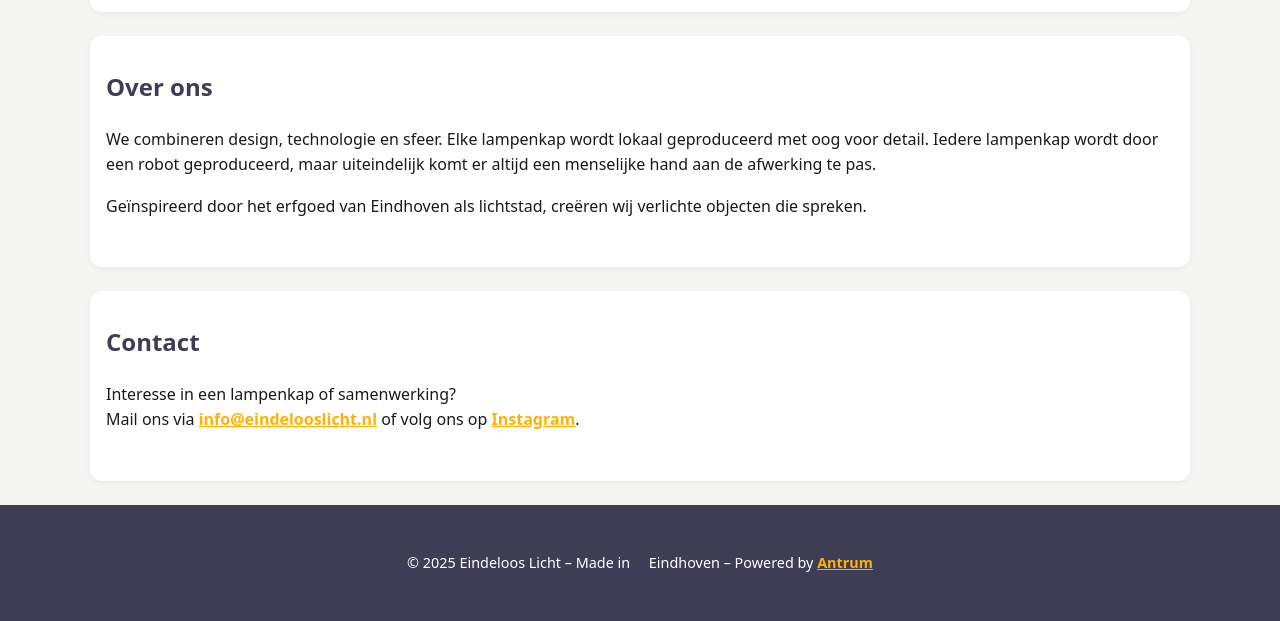
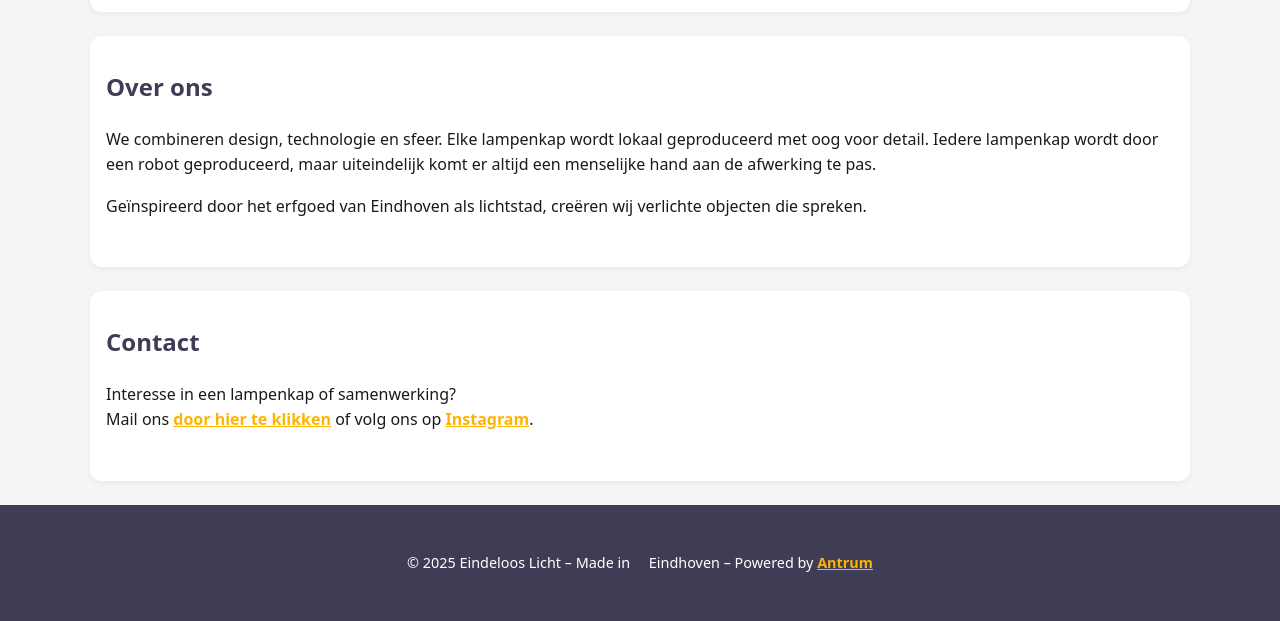
Before and after one commit to AntrumTechnologies/eindelooslicht, a Jekyll site: the page built from index.markdown, in a window 1280 px wide. Shown: the part 953-1574 px from the top of the page. Built offline with Jekyll 4.4.1, drawn with Linux system fonts in a browser that asks for light colours; some web fonts are replaced.

Commit message:
Update contact info

```diff
--- a/Gemfile
+++ b/Gemfile
@@ -31,3 +31,5 @@ gem "wdm", "~> 0.1", :platforms => [:mingw, :x64_mingw, :mswin]
 # Lock `http_parser.rb` gem to `v0.6.x` on JRuby builds since newer versions of the gem
 # do not have a Java counterpart.
 gem "http_parser.rb", "~> 0.6.0", :platforms => [:jruby]
+
+gem 'jekyll-email-protect'
--- a/_config.yml
+++ b/_config.yml
@@ -19,17 +19,20 @@
 # in the templates via {{ site.myvariable }}.
 
 title: Eindeloos Licht
-email: info@eindelooslicht.nl
+email: eindelooslicht@antrum.nl
 description: "Unieke 3D-geprinte lampenkappen uit de lichtstad"
 baseurl: "" # the subpath of your site, e.g. /blog
 url: "https://eindelooslicht.nl" # the base hostname & protocol for your site, e.g. http://example.com
-twitter_username: jekyllrb
-github_username:  jekyll
+instagram: "https://instagram.com/eindelooslicht"
+
 
 # Build settings
 theme: minima
 plugins:
   - jekyll-feed
+
+gems:
+- jekyll-email-protect
 
 # Exclude from processing.
 # The following items will not be processed, by default.
--- a/_layouts/default.html
+++ b/_layouts/default.html
@@ -51,8 +51,7 @@ description: "{{ site.description }}"
       <h2>Contact</h2>
       <p>
         Interesse in een lampenkap of samenwerking?<br>
-        Mail ons via <a href="mailto:{{ site.email }}">{{ site.email }}</a> of volg ons op
-        <a href="{{ site.instagram }}" target="_blank" rel="noopener">Instagram</a>.
+        Mail ons <a href="mailto:{{ site.email | encode_email }}">door hier te klikken</a> of volg ons op <a href="{{ site.instagram }}" target="_blank" rel="noopener">Instagram</a>.
       </p>
     </section>
   </main>
```
Also changed, not shown: Gemfile.lock.
